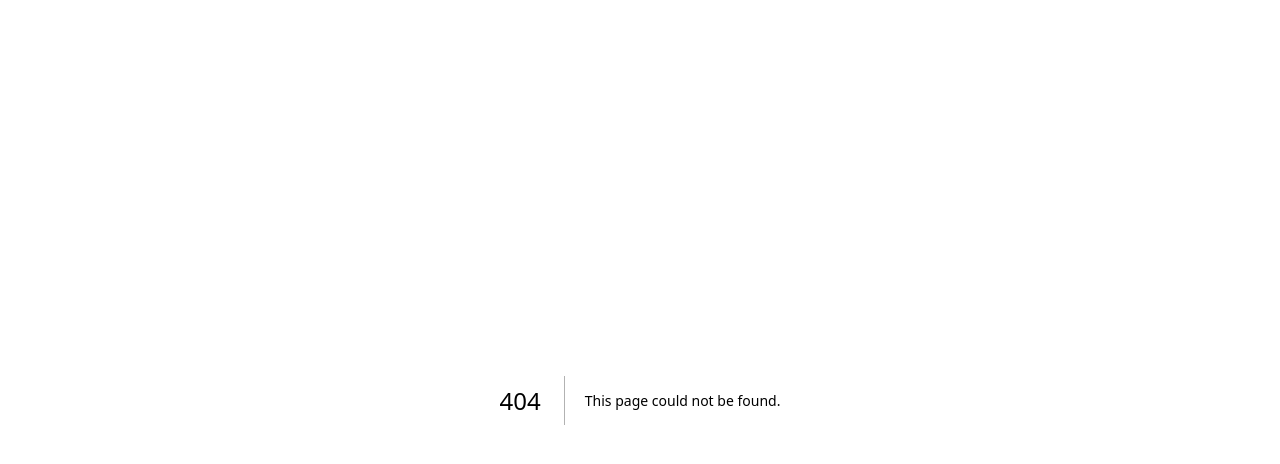
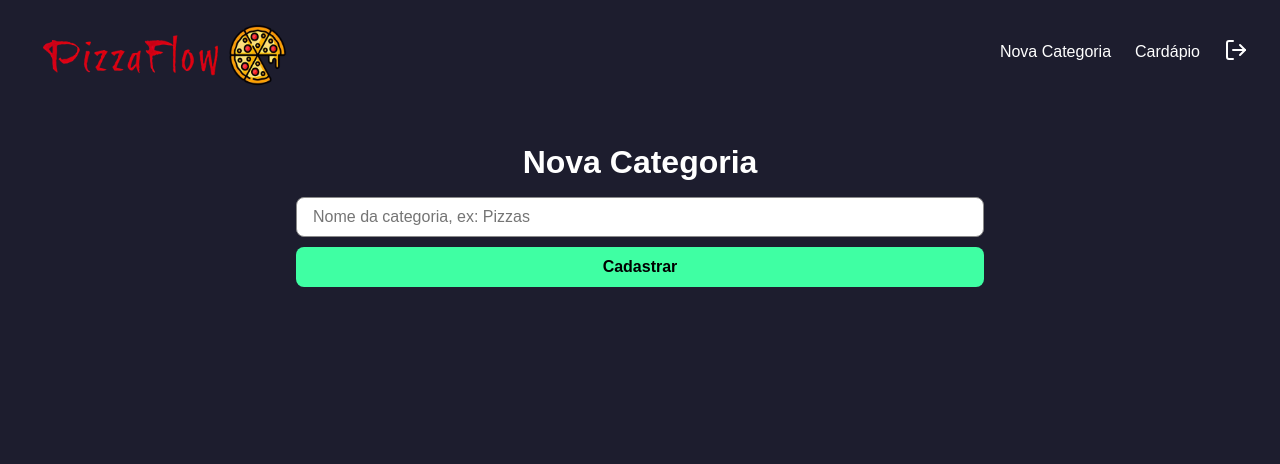
Before and after one commit to renan-mion/PizzaFlow, a Next.js app in the folder frontend/: page /dashboard/categoria in a window 1280 px wide. Before the commit this address had no page. Shown: the top 464 px of the page. Built offline with nearby package versions, Linux system fonts and the light colour scheme.

Commit message:
feat: criada página de cadastro da categoria

```diff
--- /dev/null
+++ b/frontend/src/app/dashboard/categoria/page.tsx
@@ -0,0 +1,52 @@
+import styles from './styles.module.scss';
+import { Button } from '../components/button/page';
+import { api } from '@/services/api';
+import { getCookieServer } from '@/lib/cookieServer';
+import { redirect } from 'next/navigation';
+
+export default function Categoria() {
+    async function handleCadastrarCategoria(formData: FormData) {
+        "use server"
+
+        const nome = formData.get("nome");
+
+        const data = {
+            nome: nome
+        }
+
+        const token = await getCookieServer();
+        console.log(token);
+
+        try {
+            const response = await api.post("/cadastro-categoria", data, {
+                headers: {
+                    Authorization: `Bearer ${token}`
+                }
+            });
+
+            console.log(response.data);
+        } catch(err) {
+            console.log(err);
+            return;
+        }
+
+        redirect("/dashboard");
+    }
+
+    return (
+        <main>
+            <div className={styles.container}>
+                <h1>Nova Categoria</h1>
+
+                <form action={handleCadastrarCategoria}className={styles.form}>
+                    <input type="text"
+                        name='nome'
+                        placeholder='Nome da categoria, ex: Pizzas'
+                        required={true} />
+
+                        <Button nome="Cadastrar"/>
+                </form>
+            </div>
+        </main>
+    )
+}
--- /dev/null
+++ b/frontend/src/app/dashboard/categoria/styles.module.scss
@@ -0,0 +1,29 @@
+.container {
+    max-width: 720px;
+    margin: 20px auto;
+    padding: 0 16px;
+    display: flex;
+    flex-direction: column;
+    justify-content: center;
+    align-items: center;
+
+    h1 {
+        color: var(--white);
+    }
+}
+
+.form {
+    width: 100%;
+    display: flex;
+    flex-direction: column;
+    gap: 10px;
+    margin: 16px 0;
+
+    input {
+        height: 40px;
+        border-radius: 8px;
+        padding: 0 16px;
+        color: var(--dark-900);
+        border: 1px solid var(--gray-100);
+    }
+}
--- /dev/null
+++ b/frontend/src/app/dashboard/components/button/page.tsx
@@ -0,0 +1,20 @@
+"use client"
+
+import styles from './styles.module.css';
+import { useFormStatus } from 'react-dom';
+
+interface Props {
+    nome: string
+}
+
+export function Button({ nome }: Props) {
+    const { pending } = useFormStatus();
+
+    return (
+        <button type='submit'
+            disabled={pending}
+            className={styles.button}>
+            {pending ? "Carregando" : nome }
+        </button>
+    )
+}
--- /dev/null
+++ b/frontend/src/app/dashboard/components/button/styles.module.css
@@ -0,0 +1,13 @@
+.button {
+    height: 40px;
+    border: 0;
+    border-radius: 8px;
+    background-color: var(--green-900);
+    font-weight: bold;
+    font-size: 16px;
+    color: var(--dar-900);
+
+    &:hover {
+        filter: saturate(1.7);
+    }
+}
--- a/frontend/src/app/dashboard/components/header/index.tsx
+++ b/frontend/src/app/dashboard/components/header/index.tsx
@@ -25,8 +25,8 @@ export function Header() {
                 </Link>
 
                 <nav>
-                    <Link href="dashboard/categoria">Nova Categoria</Link>
-                    <Link href="dashboard/produtos">Cardápio</Link>
+                    <Link href="/dashboard/categoria">Nova Categoria</Link>
+                    <Link href="/dashboard/produto">Cardápio</Link>
 
                     <form action={handleLogOut}>
                         <button type='submit'>
--- /dev/null
+++ b/frontend/src/app/dashboard/produto/page.tsx
@@ -0,0 +1,8 @@
+
+export default function Produto() {
+    return (
+        <main>
+            <h1>Novo produto</h1>
+        </main>
+    )
+}
```
